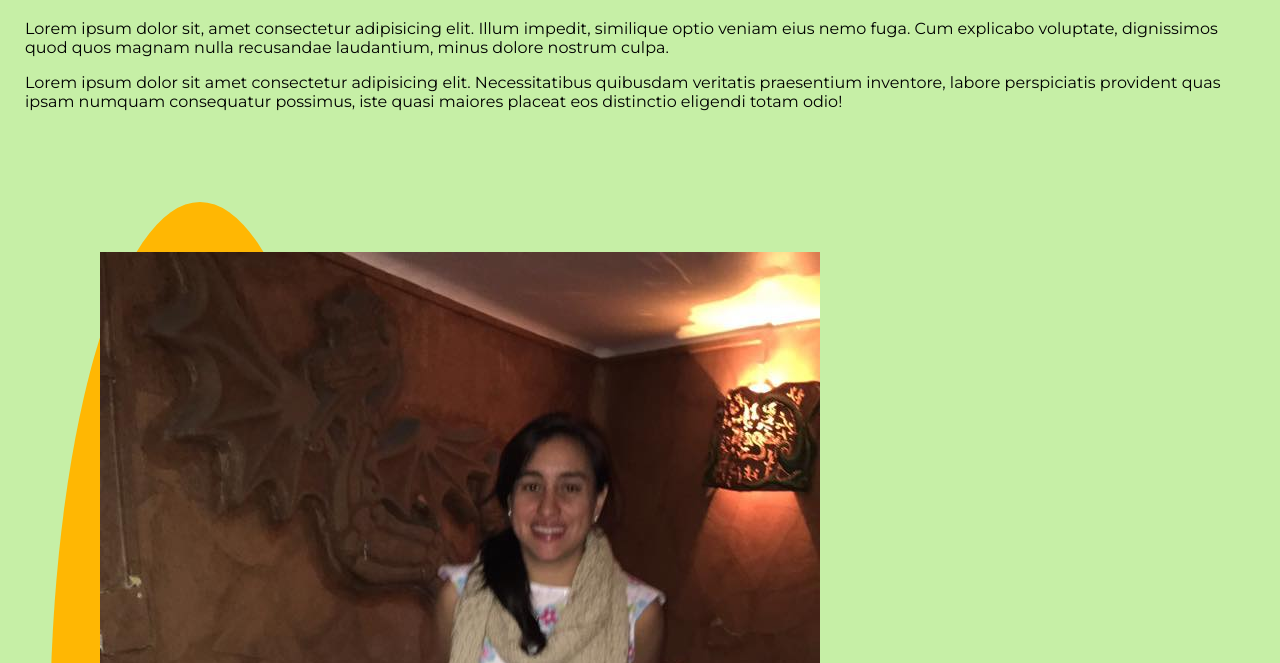
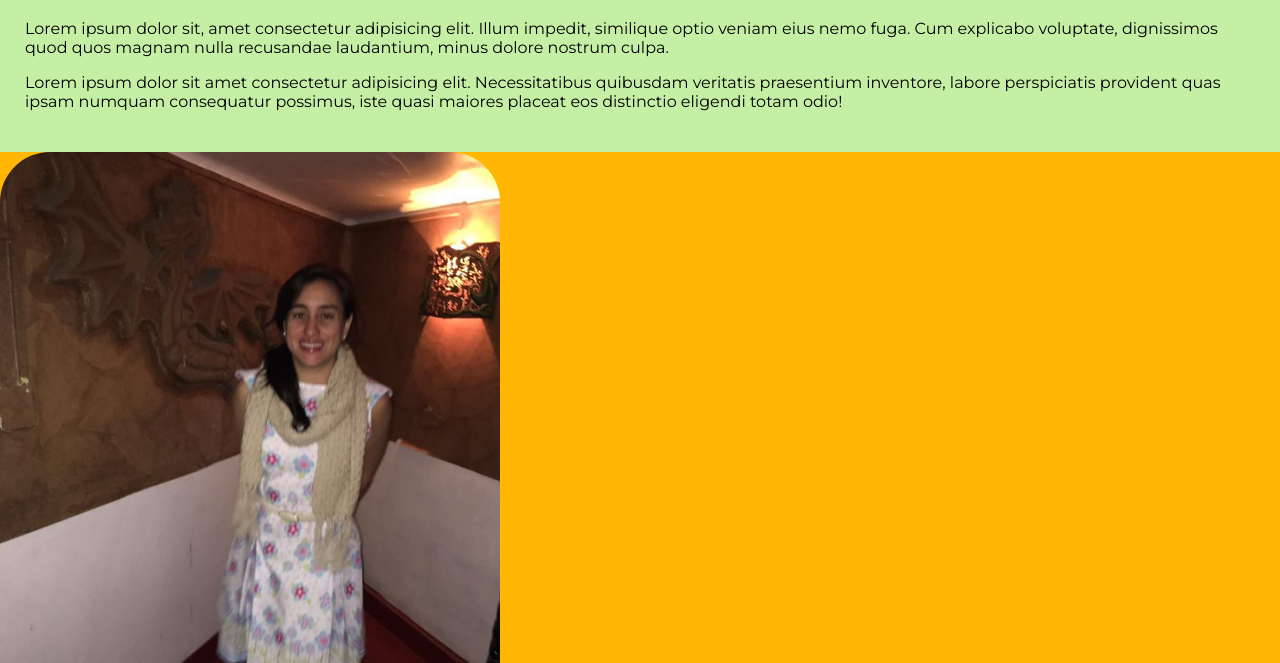
Before and after one commit to Angela-Elvira/proyecto-kata-1, a plain HTML site: page index.html in a window 1280 px wide. Shown: the part 137-800 px from the top of the page. Drawn offline with Linux system fonts and the light colour scheme.

Commit message:
actualizar-prueba

```diff
--- a/index.html
+++ b/index.html
@@ -37,7 +37,7 @@
     </main>
 
     <div class="angie">
-        <img src="assets/Angie1.jpeg" alt="foto personal">
+        <img src="assets/Angie1.jpeg" alt="foto personal" class="gie">
     </div>
 
     <footer>
--- a/style/style.css
+++ b/style/style.css
@@ -47,11 +47,11 @@ main{
 
 .angie{
     background-color: #ffb703;
-    content: 500px;
-    margin: 50px 50px 50px 50px;
-    padding: 50px 50px 50px 50px;
-    border-radius: 50%;
-    width: 200px
+}
+
+.gie{
+    border-radius: 50px;
+    width: 500px;
 }
 
 
```
Also changed, not shown: 2 other files.
